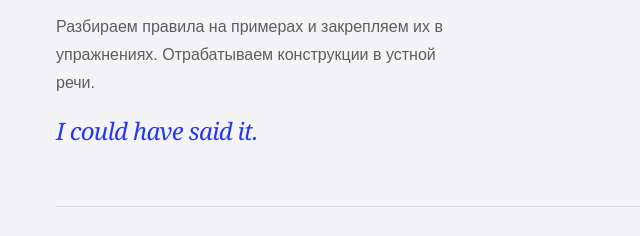
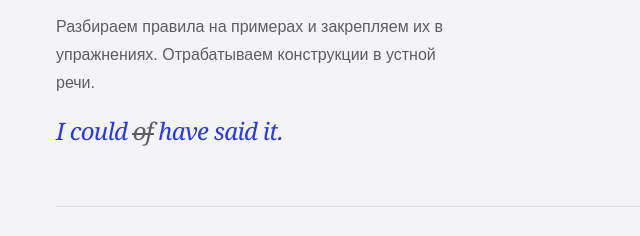
Before and after one commit to damirkhsnv/dmrkhsnv-eng, a plain HTML site: page index.html in a window 1280 px wide. Shown: the part 3665-3901 px from the top of the page, 0-640 px from the left. Drawn offline with Linux system fonts and the light colour scheme.

Commit message:
Add files via upload

```diff
--- a/index.html
+++ b/index.html
@@ -16,7 +16,7 @@
   <title>Дамир | Английский онлайн 16+</title>
   <link rel="icon" href="assets/favicon.svg" type="image/svg+xml">
   <link rel="preload" as="image" href="assets/damir-cashmere.webp">
-  <link rel="stylesheet" href="styles.css?v=20261125-4">
+  <link rel="stylesheet" href="styles.css?v=20261125-5">
   <link rel="stylesheet" href="assets/motion/motion.css">
   <script>try{if(localStorage.getItem('damir-editorial-theme')==='dark')document.documentElement.dataset.theme='dark';if(localStorage.getItem('damir-lang')==='en')document.documentElement.lang='en'}catch{}document.querySelector('meta[name="theme-color"]').content=document.documentElement.dataset.theme==='dark'?'#111114':'#ffffff';document.documentElement.classList.add('m-enter');setTimeout(()=>document.documentElement.classList.add('m-enter-done'),700)</script>
   <script src="app.js?v=20261125-4" defer></script>
--- a/styles.css
+++ b/styles.css
@@ -500,9 +500,10 @@ html .site-canvas .hero .btn--primary:active{background:#e6e8ee;color:#2638f5}
 /* Native color emoji only in the examples explicitly requested. */
 .example-word{display:inline-flex;align-items:baseline;gap:.2em;white-space:nowrap;margin-right:.15em}
 .example-emoji{font-family:"Apple Color Emoji","Segoe UI Emoji","Noto Color Emoji",sans-serif;font-style:normal;font-weight:400;font-size:.8em;letter-spacing:0;line-height:1}
-.grammar-correction{display:inline-grid;vertical-align:baseline}
-.grammar-correction>span{grid-area:1 / 1;position:relative}
-.grammar-mistake{display:none}
+.grammar-correction{display:inline-grid;grid-auto-flow:column;align-items:baseline;column-gap:.22em;vertical-align:baseline}
+.grammar-correction>span{position:relative}
+.grammar-mistake{color:var(--muted)}
+.grammar-mistake::after{content:"";position:absolute;left:-.04em;right:-.04em;top:55%;height:2px;background:currentColor;transform:scaleX(1);transform-origin:left center}
 
 @media(prefers-reduced-motion:no-preference){
  .hero-intro .name-line.marker-reveal::before{transform-origin:left center;animation:marker-draw 650ms cubic-bezier(.22,1,.36,1) 450ms both}
@@ -520,21 +521,18 @@ html .site-canvas .hero .btn--primary:active{background:#e6e8ee;color:#2638f5}
  html.is-theme-transitioning :is(.display,.hero-title,.audience-badge),html.is-theme-transitioning .name-line::before{transition:color 220ms ease-out,background-color 220ms ease-out,border-color 220ms ease-out}
  .grammar-correction.is-correction-ready .grammar-mistake{display:block;color:var(--muted)}
  .grammar-correction.is-correction-ready .grammar-correct{opacity:0}
- .grammar-mistake::after{content:"";position:absolute;left:-.04em;right:-.04em;top:55%;height:2px;background:currentColor;transform:scaleX(0);transform-origin:left center}
+ .grammar-correction.is-correction-ready .grammar-mistake::after{transform:scaleX(0)}
  .grammar-correction.is-correcting .grammar-mistake::after{animation:grammar-strike 300ms ease-out 900ms forwards}
- .grammar-correction.is-correcting .grammar-mistake{animation:grammar-erase 240ms ease-in 1350ms forwards}
  .grammar-correction.is-correcting .grammar-correct{animation:grammar-write 400ms cubic-bezier(.22,1,.36,1) 1550ms both}
  @keyframes grammar-strike{to{transform:scaleX(1)}}
- @keyframes grammar-erase{to{opacity:0;transform:translateY(-5px)}}
  @keyframes grammar-write{from{opacity:0;transform:translateY(6px)}to{opacity:1;transform:translateY(0)}}
 }
 @media(prefers-reduced-motion:reduce){
- .grammar-correction .grammar-mistake{display:none}
  .grammar-correction .grammar-correct{opacity:1;transform:none}
  .line-reveal{border-top-color:var(--line)}
  .line-reveal::after{display:none}
 }
-@media print{.grammar-correction .grammar-mistake{display:none!important}.grammar-correction .grammar-correct{opacity:1!important;transform:none!important}.line-reveal::after{transform:none!important}}
+@media print{.grammar-correction .grammar-correct{opacity:1!important;transform:none!important}.line-reveal::after{transform:none!important}}
 
 /* A quiet tools row within the practice section. Official marks, local SVGs. */
 .lesson-tools{border-top:1px solid var(--line);margin-top:28px;padding-top:32px;display:flex;align-items:center;justify-content:space-between;gap:24px}
```
